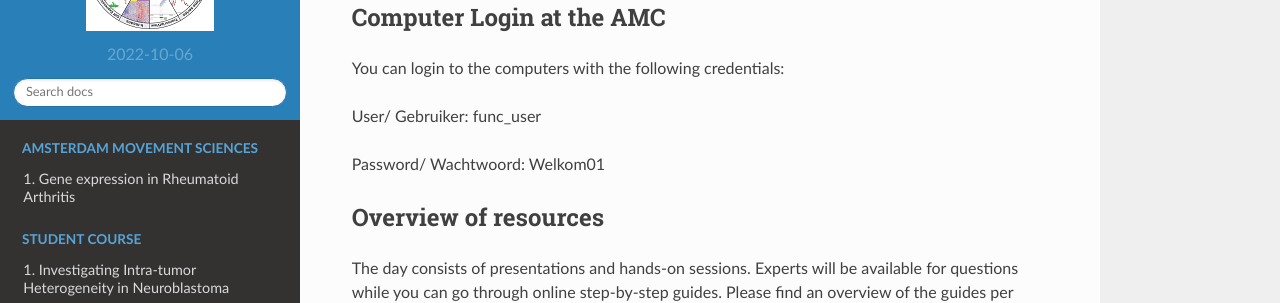
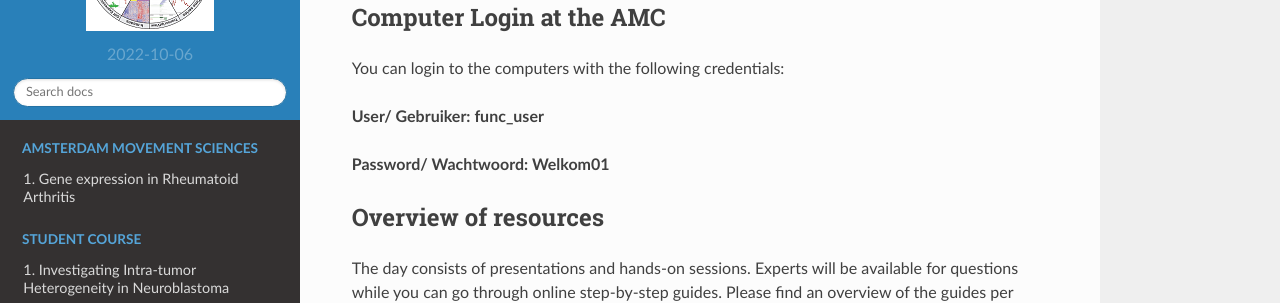
Before and after one commit to antronerds/r2-training-courses, a Sphinx documentation site: the page built from docs/R2IntroductionWorkshop.md, in a window 1280 px wide and 900 px high, scrolled down 675 px. Shown: the part 150-453 px from the top of the window. Built offline with Sphinx 7.4.7 and the Read the Docs theme 2.0.0, drawn with Linux system fonts in a browser that asks for light colours; pages that are not in the unit, such as notebooks, are missing from menus.

```diff
--- a/docs/R2IntroductionWorkshop.md
+++ b/docs/R2IntroductionWorkshop.md
@@ -14,9 +14,9 @@ Computer Login at the AMC
 ---
 You can login to the computers with the following credentials:
 
-User/ Gebruiker: func_user
+**User/ Gebruiker: func_user**
 
-Password/ Wachtwoord: Welkom01
+**Password/ Wachtwoord: Welkom01**
 
 
 
```
